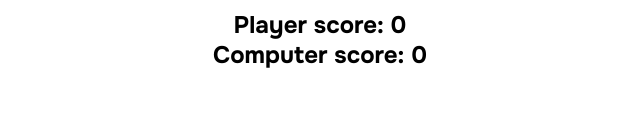
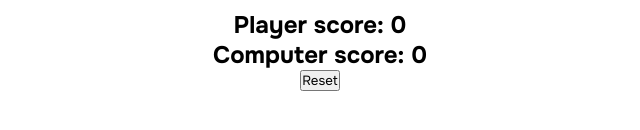
Before and after one commit to vzhqz/Rock-Paper-Scissors, a plain HTML site: page index.html in a window 1280 px wide. Shown: the part 328-458 px from the top of the page, without its empty margins (320-960 px from the left). Drawn offline with Linux system fonts and the light colour scheme; a web font is replaced by a local one.

Commit message:
Added a reset button

```diff
--- a/index.html
+++ b/index.html
@@ -20,6 +20,7 @@
     <h1 id="result"></h1>
     <p id="playerScore">Player score: 0</p>
     <p id="computerScore">Computer score: 0</p>
+    <button onclick="reset()">Reset</button>
     <script src="script.js"></script>
 </body>
 </html>
--- a/script.js
+++ b/script.js
@@ -56,3 +56,13 @@ function playGame(playerChoice) {
     playerScoreDisplay.innerHTML = `Player score: <span class="${playerClass}">${playerScore}</span>`;
     computerScoreDisplay.innerHTML = `Computer score: <span class="${computerClass}">${computerScore}</span>`;
 }
+
+function reset() {
+    playerScore = 0;
+    computerScore = 0;
+    playerStatus.textContent = `Player: `;
+    computerStatus.textContent = `Computer: `;
+    resultDisplay.textContent = "";
+    playerScoreDisplay.textContent = `Player score: ${playerScore}`;
+    computerScoreDisplay.textContent = `Computer score: ${computerScore}`;
+}
```
